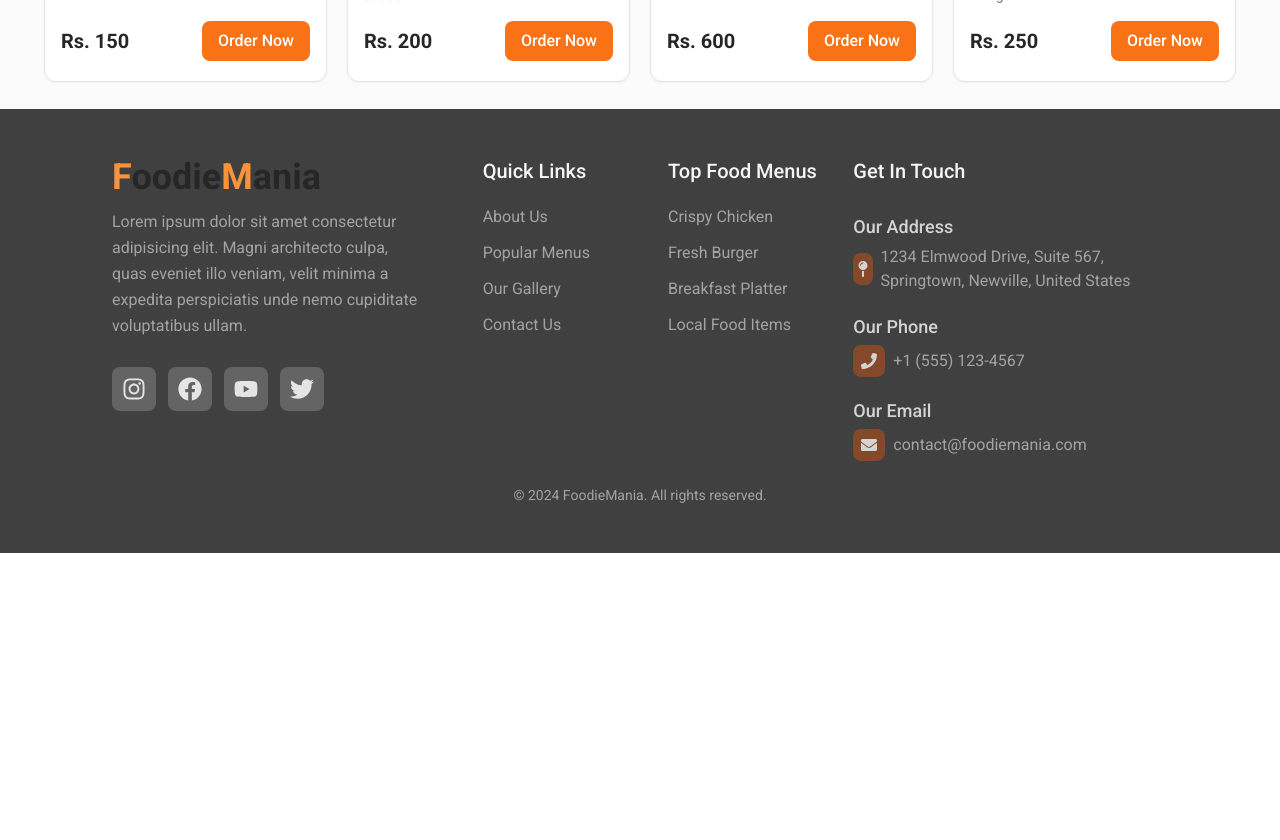
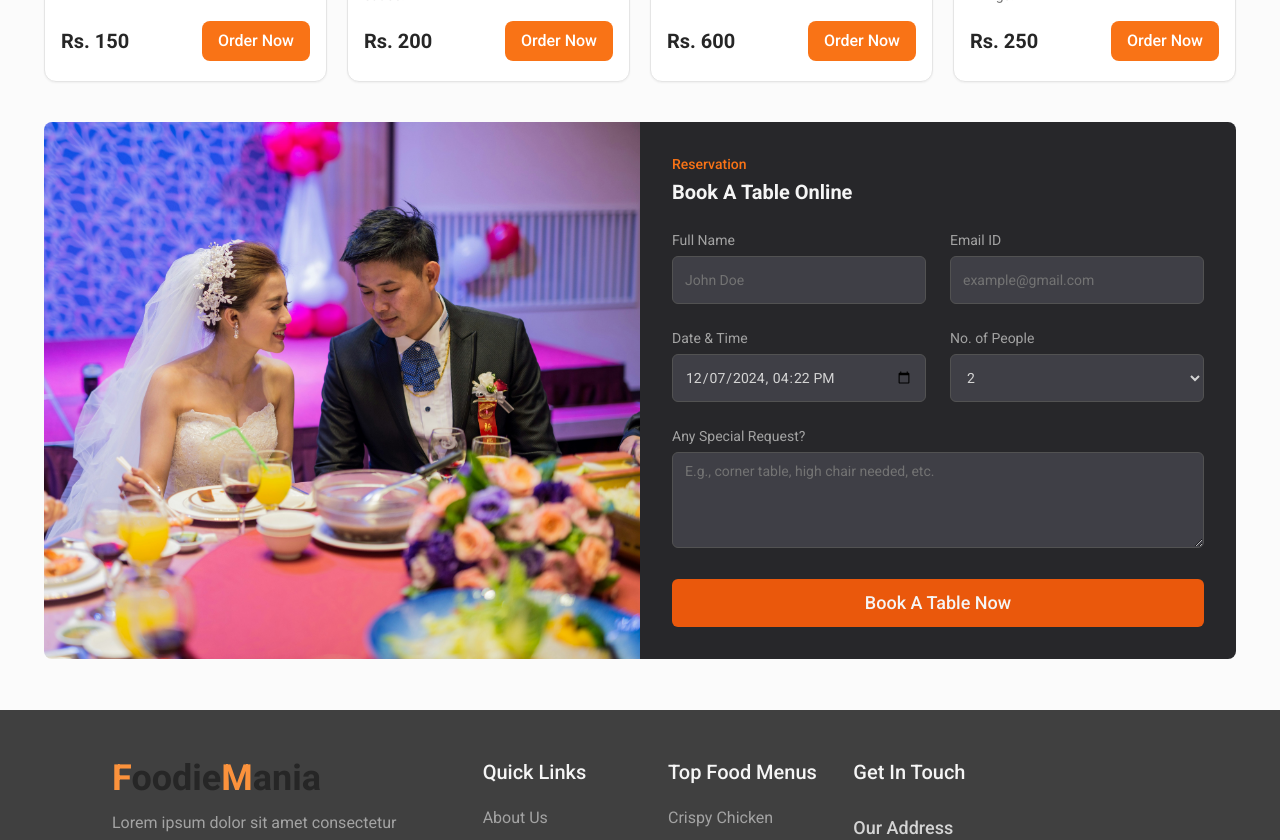
Before and after one commit to Akhileshpookkuttiyil/FoodApp, a React (Vite) app: page / in a window 1280 px wide. Shown: the part 2440-3280 px from the top of the page. Before the commit the page ends 2993 px from the top, so only its background shows below. Built offline with nearby package versions, Linux system fonts and the light colour scheme.

Commit message:
added BookTable component

```diff
--- a/index.html
+++ b/index.html
@@ -4,7 +4,7 @@
     <meta charset="UTF-8" />
     <!-- <link rel="icon" type="image/svg+xml" href="/vite.svg" /> -->
     <meta name="viewport" content="width=device-width, initial-scale=1.0" />
-    <title>Food App Starter Template</title>
+    <title>Food App</title>
   </head>
   <body>
     <div id="root"></div>
--- a/src/Pages/Home/Home.jsx
+++ b/src/Pages/Home/Home.jsx
@@ -1,8 +1,10 @@
 import Banner from "./Banner/Banner";
+// import Blog from "./Blog/Blog";
 import Category from "./Category/Category";
 import Hero from "./Hero/Hero";
 import Menu from "./Menu/Menu";
 import Offer from "./Offer/Offer";
+import BookTable from "./Table/BookTable";
 
 const Home = () => {
   return (
@@ -12,6 +14,8 @@ const Home = () => {
       <Category />
       <Offer />
       <Menu/>
+      <BookTable/>
+      {/* <Blog/> */}
     </div>
   );
 };
--- a/src/Pages/Home/Menu/Menu.jsx
+++ b/src/Pages/Home/Menu/Menu.jsx
@@ -88,12 +88,13 @@ const Menu = () => {
 
   return (
     <div className="w-full lg:px-11 md:px-8 sm:px-4 px-4 space-y-6">
+      {/* Top Section */}
       <div className="w-full flex items-center justify-between">
         <h5 className="text-2xl text-neutral-800 font-semibold">
           Our Best Menus
         </h5>
         <Link
-          to={"/"}
+          to={"/menu"}
           className="text-sm text-neutral-500 font-medium hover:text-orange-500 ease-in-out duration-300"
         >
           View All
@@ -104,21 +105,27 @@ const Menu = () => {
       <div className="grid md:grid-cols-4 sm:grid-cols-2 grid-cols-1 gap-5">
         {menuData.map((data) => (
           <Link
-            to={"/"}
+            to={`/menu/${data.id}`}
             key={data.id}
             className="bg-white hover:bg-neutral-50 border border-neutral-200 px-4 py-5 rounded-xl shadow-sm hover:shadow-lg transition-shadow duration-300 ease-in-out"
           >
-            <img
-              src={data.img}
-              alt={data.name}
-              className="w-full aspect-[5/4] object-cover rounded-lg"
-              loading="lazy"
-            />
+            <div className="relative">
+              <img
+                src={data.img}
+                alt={data.name}
+                className="w-full aspect-[5/4] object-contain rounded-lg"
+                loading="lazy"
+              />
+              {!data.inStock && (
+                <div className="absolute top-0 left-0 w-full h-full flex items-center justify-center bg-black bg-opacity-50 text-white text-lg font-semibold">
+                  Unavailable
+                </div>
+              )}
+            </div>
             <div className="mt-4">
               <h6 className="text-lg text-neutral-800 font-semibold">
                 {data.name}
               </h6>
-              {/* Description with a fixed height */}
               <p className="text-sm text-neutral-500 line-clamp-2 h-10 overflow-hidden">
                 {data.desc}
               </p>
@@ -134,6 +141,7 @@ const Menu = () => {
                     : "bg-gray-400 cursor-not-allowed"
                 }`}
                 disabled={!data.inStock}
+                aria-disabled={!data.inStock}
               >
                 {data.inStock ? "Order Now" : "Unavailable"}
               </button>
--- /dev/null
+++ b/src/Pages/Home/Table/BookTable.jsx
@@ -0,0 +1,127 @@
+import TableImage from "../../../assets/img/table.jpg";
+
+const BookTable = () => {
+  const currentDateTime = new Date().toISOString().slice(0, 16);
+
+  return (
+    <div className="w-full  lg:px-11 md:px-8 sm:px-4 px-4 pb-6">
+      <div className="flex flex-col lg:flex-row items-stretch gap-0">
+        {/* Image Section */}
+        <div className="lg:w-1/2 w-full flex items-center justify-center">
+          <img
+            src={TableImage}
+            alt="Table setup"
+            className="w-full h-full object-cover lg:rounded-l-lg"
+          />
+        </div>
+
+        {/* Booking Form Section */}
+        <div className="lg:w-1/2 w-full bg-zinc-800 p-6 lg:p-8 flex items-center justify-center lg:rounded-r-lg">
+          <div className="w-full space-y-6">
+            <div className="space-y-1">
+              <h5 className="text-sm text-orange-500 font-medium">
+                Reservation
+              </h5>
+              <h1 className="text-xl text-neutral-100 font-bold">
+                Book A Table Online
+              </h1>
+            </div>
+
+            <div className="grid sm:grid-cols-2 grid-cols-1 gap-6">
+              <div className="space-y-1.5">
+                <label
+                  htmlFor="fullname"
+                  className="text-sm text-neutral-400 block"
+                >
+                  Full Name
+                </label>
+                <input
+                  type="text"
+                  placeholder="John Doe"
+                  id="fullname"
+                  className="w-full h-12 border border-neutral-600 bg-zinc-700 px-3 rounded-md text-sm text-neutral-300 placeholder:text-neutral-500 outline-none focus:border-orange-500 focus:ring-1 focus:ring-orange-500"
+                  required
+                />
+              </div>
+              <div className="space-y-1.5">
+                <label
+                  htmlFor="email"
+                  className="text-sm text-neutral-400 block"
+                >
+                  Email ID
+                </label>
+                <input
+                  type="email"
+                  placeholder="example@gmail.com"
+                  id="email"
+                  className="w-full h-12 border border-neutral-600 bg-zinc-700 px-3 rounded-md text-sm text-neutral-300 placeholder:text-neutral-500 outline-none focus:border-orange-500 focus:ring-1 focus:ring-orange-500"
+                  required
+                />
+              </div>
+            </div>
+
+            <div className="grid sm:grid-cols-2 grid-cols-1 gap-6">
+              <div className="space-y-1.5">
+                <label
+                  htmlFor="datetime"
+                  className="text-sm text-neutral-400 block"
+                >
+                  Date & Time
+                </label>
+                <input
+                  type="datetime-local"
+                  id="datetime"
+                  defaultValue={currentDateTime}
+                  className="w-full h-12 border border-neutral-600 bg-zinc-700 px-3 rounded-md text-sm text-neutral-300 outline-none focus:border-orange-500 focus:ring-1 focus:ring-orange-500"
+                  required
+                />
+              </div>
+              <div className="space-y-1.5">
+                <label
+                  htmlFor="no-of-people"
+                  className="text-sm text-neutral-400 block"
+                >
+                  No. of People
+                </label>
+                <select
+                  id="no-of-people"
+                  className="w-full h-12 border border-neutral-600 bg-zinc-700 px-3 rounded-md text-sm text-neutral-300 outline-none focus:border-orange-500 focus:ring-1 focus:ring-orange-500"
+                  defaultValue="2"
+                >
+                  {[1, 2, 3, 4, 5].map((num) => (
+                    <option key={num} value={num}>
+                      {num}
+                    </option>
+                  ))}
+                </select>
+              </div>
+            </div>
+
+            <div className="space-y-1.5">
+              <label
+                htmlFor="special-request"
+                className="text-sm text-neutral-400 block"
+              >
+                Any Special Request?
+              </label>
+              <textarea
+                id="special-request"
+                placeholder="E.g., corner table, high chair needed, etc."
+                className="w-full h-24 border border-neutral-600 bg-zinc-700 px-3 py-2 rounded-md text-sm text-neutral-300 placeholder:text-neutral-500 outline-none focus:border-orange-500 focus:ring-1 focus:ring-orange-500"
+              ></textarea>
+            </div>
+
+            <button
+              className="w-full h-12 rounded-md bg-orange-600 hover:bg-orange-500 text-lg text-neutral-100 font-medium transition ease-in-out"
+              onClick={() => alert("Table booked successfully!")}
+            >
+              Book A Table Now
+            </button>
+          </div>
+        </div>
+      </div>
+    </div>
+  );
+};
+
+export default BookTable;
```
Also changed, not shown: src/Pages/Home/Blog/Blog.jsx (added).
